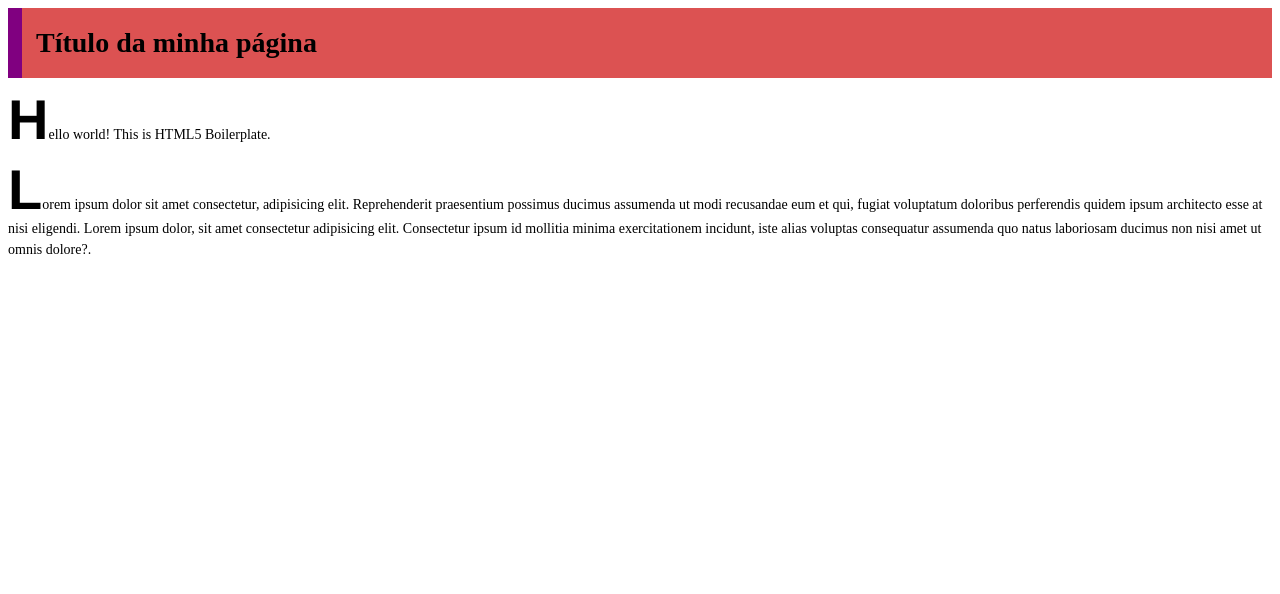
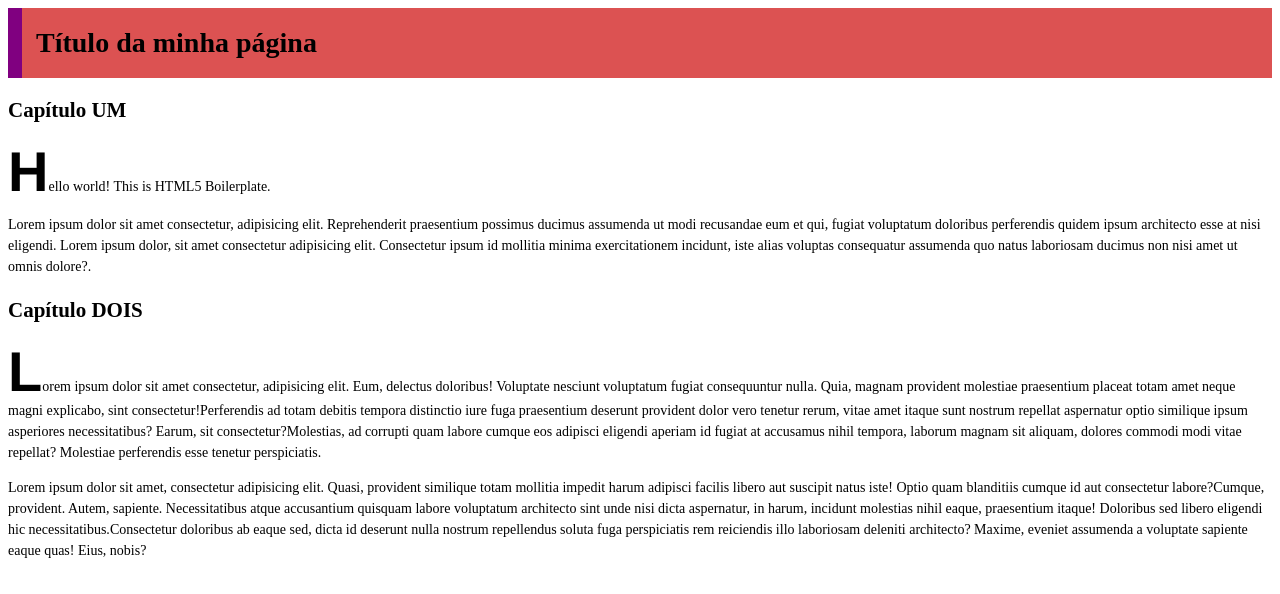
Before and after one commit to Paolaeng/html5-boilerplate-2026-1, a website built with webpack: page index.html in a window 1280 px wide. Built offline with nearby package versions, Linux system fonts and the light colour scheme.

Commit message:
Demonstra a pseudo classe : first of type

```diff
--- a/css/style.css
+++ b/css/style.css
@@ -12,7 +12,7 @@ baseado no tamanho da tela */
   }
 }
 
-p::first-letter {
+p:first-of-type:first-letter {
   font-size: 4em;
   font-family: 'Franklin Gothic Medium', 'Arial Narrow', Arial, sans-serif;
   font-weight: bold;
--- a/index.html
+++ b/index.html
@@ -30,13 +30,27 @@
 
   </h1>
 
+  <section>
+   <h2> Capítulo UM</h2>
+
   <!-- Add your site or application content here -->
   <p>Hello world! This is HTML5 Boilerplate.</p>
 
   <!--wrap test com alt+z-->
   <p>Lorem ipsum dolor sit amet consectetur, adipisicing elit. Reprehenderit praesentium possimus ducimus assumenda ut modi recusandae eum et qui, fugiat voluptatum doloribus perferendis quidem ipsum architecto esse at nisi eligendi. Lorem ipsum dolor, sit amet consectetur adipisicing elit. Consectetur ipsum id mollitia minima exercitationem incidunt, iste alias voluptas consequatur assumenda quo natus laboriosam ducimus non nisi amet ut omnis dolore?.</p>
 
-  <script src="js/app.js"></script>
+   </section>
+
+   <section>
+
+    <h2>Capítulo DOIS</h2>
+
+    <p><span>Lorem ipsum dolor sit amet consectetur, adipisicing elit. Eum, delectus doloribus! Voluptate nesciunt voluptatum fugiat consequuntur nulla. Quia, magnam provident molestiae praesentium placeat totam amet neque magni explicabo, sint consectetur!</span><span>Perferendis ad totam debitis tempora distinctio iure fuga praesentium deserunt provident dolor vero tenetur rerum, vitae amet itaque sunt nostrum repellat aspernatur optio similique ipsum asperiores necessitatibus? Earum, sit consectetur?</span><span>Molestias, ad corrupti quam labore cumque eos adipisci eligendi aperiam id fugiat at accusamus nihil tempora, laborum magnam sit aliquam, dolores commodi modi vitae repellat? Molestiae perferendis esse tenetur perspiciatis.</span></p>
+    <p><span>Lorem ipsum dolor sit amet, consectetur adipisicing elit. Quasi, provident similique totam mollitia impedit harum adipisci facilis libero aut suscipit natus iste! Optio quam blanditiis cumque id aut consectetur labore?</span><span>Cumque, provident. Autem, sapiente. Necessitatibus atque accusantium quisquam labore voluptatum architecto sint unde nisi dicta aspernatur, in harum, incidunt molestias nihil eaque, praesentium itaque! Doloribus sed libero eligendi hic necessitatibus.</span><span>Consectetur doloribus ab eaque sed, dicta id deserunt nulla nostrum repellendus soluta fuga perspiciatis rem reiciendis illo laboriosam deleniti architecto? Maxime, eveniet assumenda a voluptate sapiente eaque quas! Eius, nobis?</span></p>
+
+   </section>
+
+   <script src="js/app.js"></script>
 
 </body>
 
```
